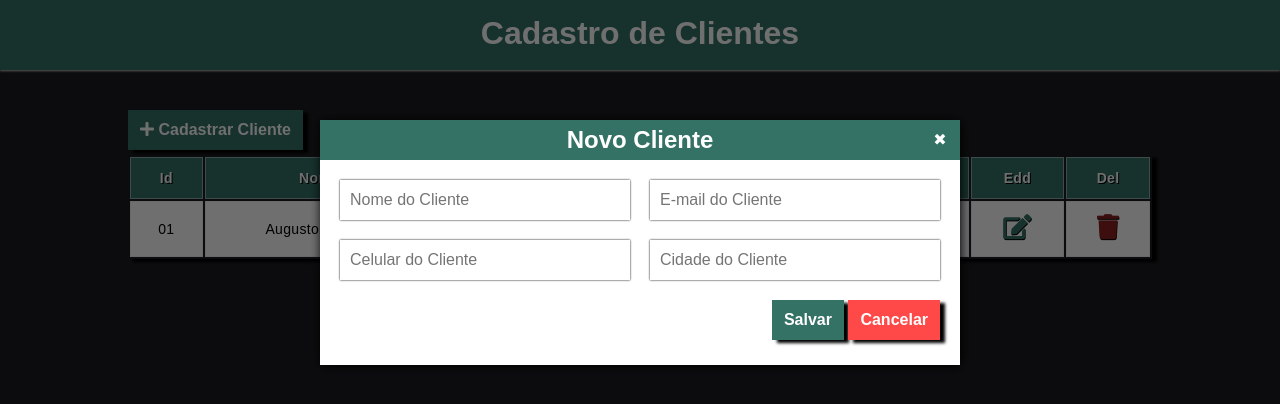
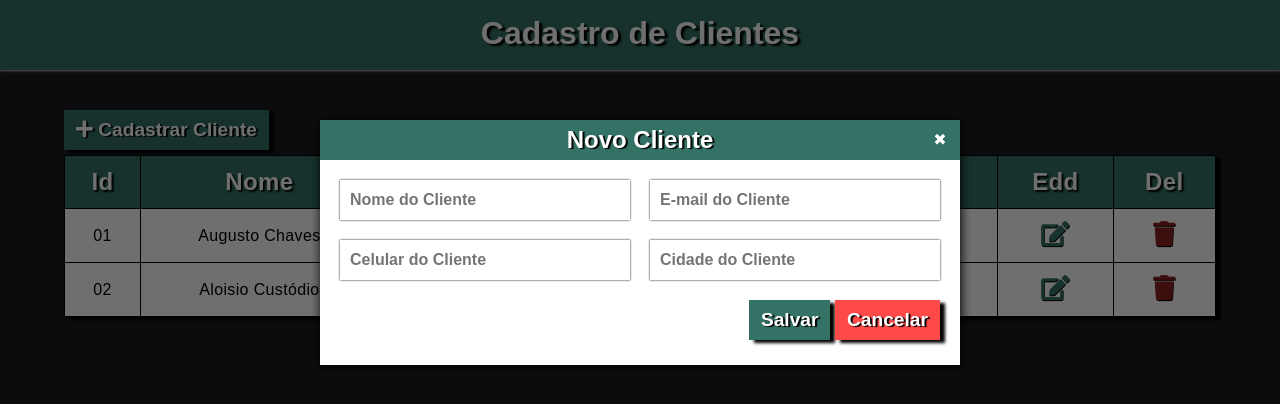
Before and after one commit to luizf-dev/crud-javascript, a plain HTML site: page index.html in a window 1280 px wide. Both pictures are taken after a click on the button "Cadastrar Cliente". Drawn offline with Linux system fonts and the light colour scheme.

Commit message:
add metodo create

```diff
--- a/css/button.css
+++ b/css/button.css
@@ -5,11 +5,12 @@
     margin-bottom: 5px;
     background-color: black;
     color: #fff;
-    font-size: 1rem;
+    font-size: 1.2rem;
     cursor: pointer;
     transition: box-shadow .6s ease;
     box-shadow: 5px 3px 3px #000;
     font-weight: 900;
+    text-shadow: 2px 1px 1px #000;
 }
 
 .button.blue{
--- a/css/modal.css
+++ b/css/modal.css
@@ -8,6 +8,7 @@
     opacity: 0;
     z-index: -1;
     box-shadow: 5px 3px 3px #000;
+    transition: all 1s ease;
 }
 
 .modal.active{
@@ -35,6 +36,10 @@
     font-size: 1rem;
     background: #357266;
     color: #fff;
+}
+
+.modal-title{
+    text-shadow: 2px 1px 1px #000;
 }
 
 .modal-close{
@@ -69,11 +74,14 @@
     box-shadow: 0 0 2px black;
     padding: 0 10px;
     font-size:1rem;
+    font-weight: 900;
 }
 
 .modal-field:focus{
-    border: 2px solid gray;
-    box-shadow: 0 0 3px grey;
+    border: 1px solid #357266;
+    box-shadow: 0 0 3px #357266;
+    font-size: 1.2em;
+    font-weight: 900;
 }
 
 
--- a/css/style.css
+++ b/css/style.css
@@ -18,10 +18,10 @@ body{
     padding: 15px;
 }
 
-
 .header-title{
     color: #fff;
     font-size: 2rem;
+    text-shadow: 3px 2px 2px #000;
 }
 
 @media (max-width: 480px){
--- a/css/table.css
+++ b/css/table.css
@@ -1,20 +1,21 @@
 
 /*===============TABELA INICIO =========================================*/
 .table-container{
-    padding: 0 10%;
+    padding: 0 5%;
     margin: 40px auto 0;
 }
 
-.head{
+/*.head{
     font-size: 40px;
     text-align: center;
     color: #f1f1f1;
     margin-bottom: 40px;
-}
+    border: 1px solid purple;
+}*/
 
 .table{
     width: 100%;
-    border-collapse:separate;
+    border-collapse:collapse;
     box-shadow: 5px 3px 3px #000;
 }
 
@@ -23,20 +24,20 @@
 }
 
 .table thead tr th{
-    font-size: 14px;
-    font-weight: 600;
+    font-size: 1.5em;
+    font-weight: 900;
     letter-spacing: 0.35px;
     color: #ffffff;
     opacity: 1;
     padding: 12px;
     vertical-align: top;
-    border: 1px solid #dee2e685;
-    text-shadow: 1px 1px #000;
+    text-shadow: 2px 2px 2px #000;
 	text-align: center;
+    border: 1px solid #000;
 }
 
 .table tbody tr td{
-    font-size: 14px;
+    font-size: 1em;
     letter-spacing: 0.35px;
     font-weight: normal;
     color: #000;
@@ -44,7 +45,7 @@
     padding: 12px;
 	line-height: 25px;
     text-align: center;
-    border: 1px solid #dee2e685;
+    border: 1px solid #000;
 }
 
 .table a .edit {
@@ -93,11 +94,12 @@
         position: absolute;
         left: 0;
         width: 50%;
-        padding-left: 15px;
+        padding-left: 5px;
         font-weight: 900;
-        font-size: 14px;
+        font-size: 1.1em;
         text-align: left;
         color: #357266;
-        text-shadow: 0.5px 1px #000;
+        text-shadow: 1px 1px 1px #000;
     }
 	/*====TABELA RESPONSIVA FIM=====*/
+}
--- a/index.html
+++ b/index.html
@@ -40,13 +40,22 @@
                         <td data-label="Edd"><a href="#"><i  class="fas fa-edit fa-2x edit"></i></a></td>
                         <td data-label="Del"><a href="#"><i class="fas fa-trash fa-2x delete"></i></a></td>
                     </tr>
+                    <tr>
+                        <td data-label="Id">02</td>
+                        <td data-label="Nome">Aloisio Custódio</td>
+                        <td data-label="Email">teste@gmail.com</td>
+                        <td data-label="Cidade">São Caetano</td>
+                        <td data-label="Estado">Goiás</td>
+                        <td data-label="Edd"><a href="#"><i  class="fas fa-edit fa-2x edit"></i></a></td>
+                        <td data-label="Del"><a href="#"><i class="fas fa-trash fa-2x delete"></i></a></td>
+                    </tr>
                 </tbody>
             </table>
         </div>
         <div class="modal" id="modal">
             <div class="modal-content">
                 <header class="modal-header">
-                    <h2>Novo Cliente</h2>
+                    <h2 class="modal-title">Novo Cliente</h2>
                     <span class="modal-close" id="modalClose">&#10006;</span>
                 </header>
                 <form class="modal-form">
--- a/js/main.js
+++ b/js/main.js
@@ -1,13 +1,42 @@
-
-
+//=============ATIVAR MODAL==================
 const openModal = () => document.getElementById('modal')
     .classList.add('active')
 
 const closeModal = () => document.getElementById('modal')
     .classList.remove('active')
+//===========================================
 
+//===VARIAVEL GLOBAL=========================
+const tempClient = {
+    nome: "Carlos Gil",
+    email: "teste@gmail.com",
+    telefone: "1122334455",
+    cidade: "São Paulo"
+}
+
+const getLocalStorage = () => JSON.parse(localStorage.getItem('db_client')) ?? [];
+
+const setLocalStorage = (dbClient) => localStorage.setItem("db_client", JSON.stringify(dbClient));
+
+
+
+//===== CRUD==============
+
+// Create ==================
+const createClient = (client) => {
+    const dbClient = getLocalStorage();
+    dbClient.push (client);
+    setLocalStorage(dbClient);
+}
+
+
+// Read ==================
+
+
+//===============EVENTOS=====================
 document.getElementById('cadastrarCliente')
     .addEventListener('click', openModal)
 
 document.getElementById('modalClose')
     .addEventListener('click', closeModal)
+//===========================================
```
Lines whose indentation alone changed are shown as unchanged.
